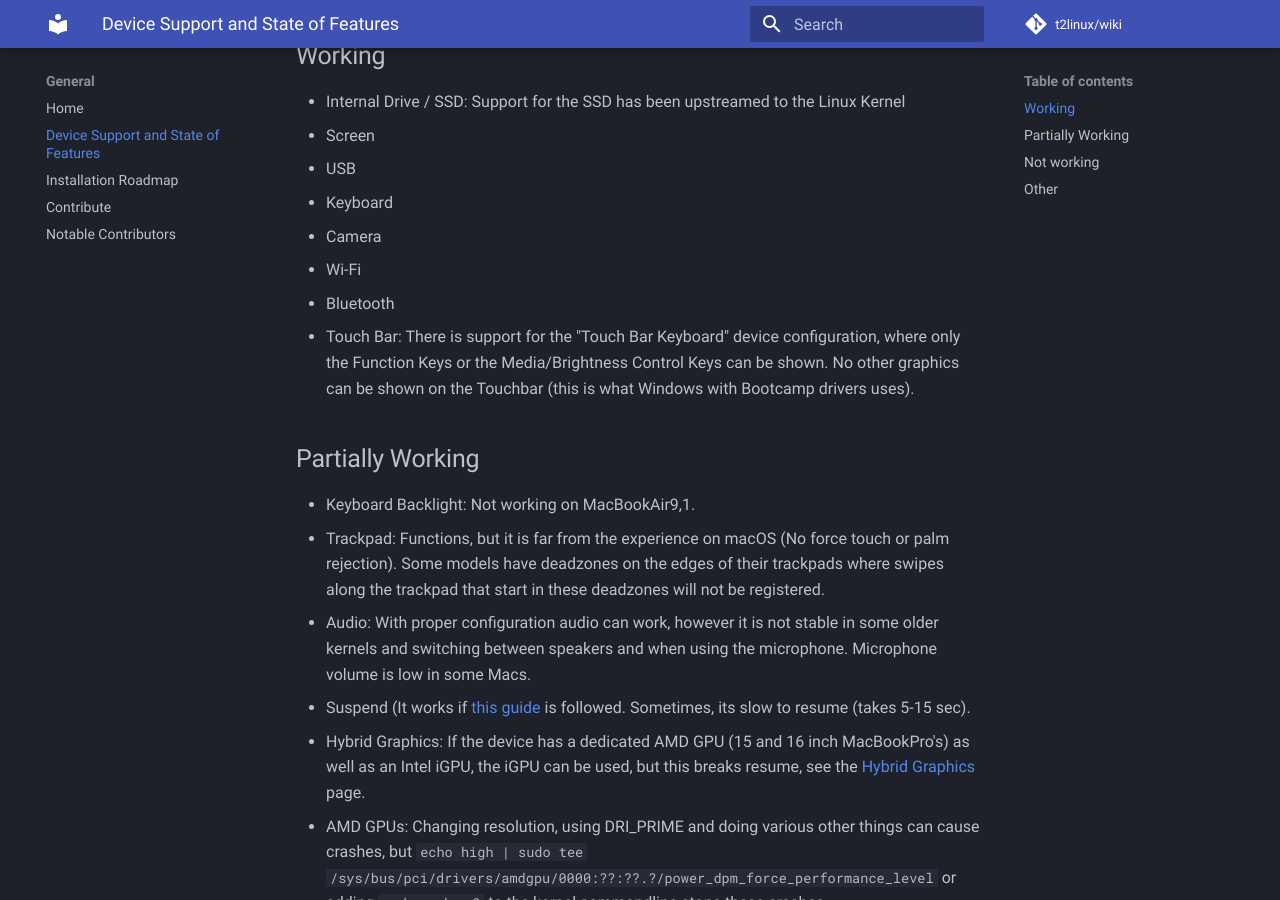
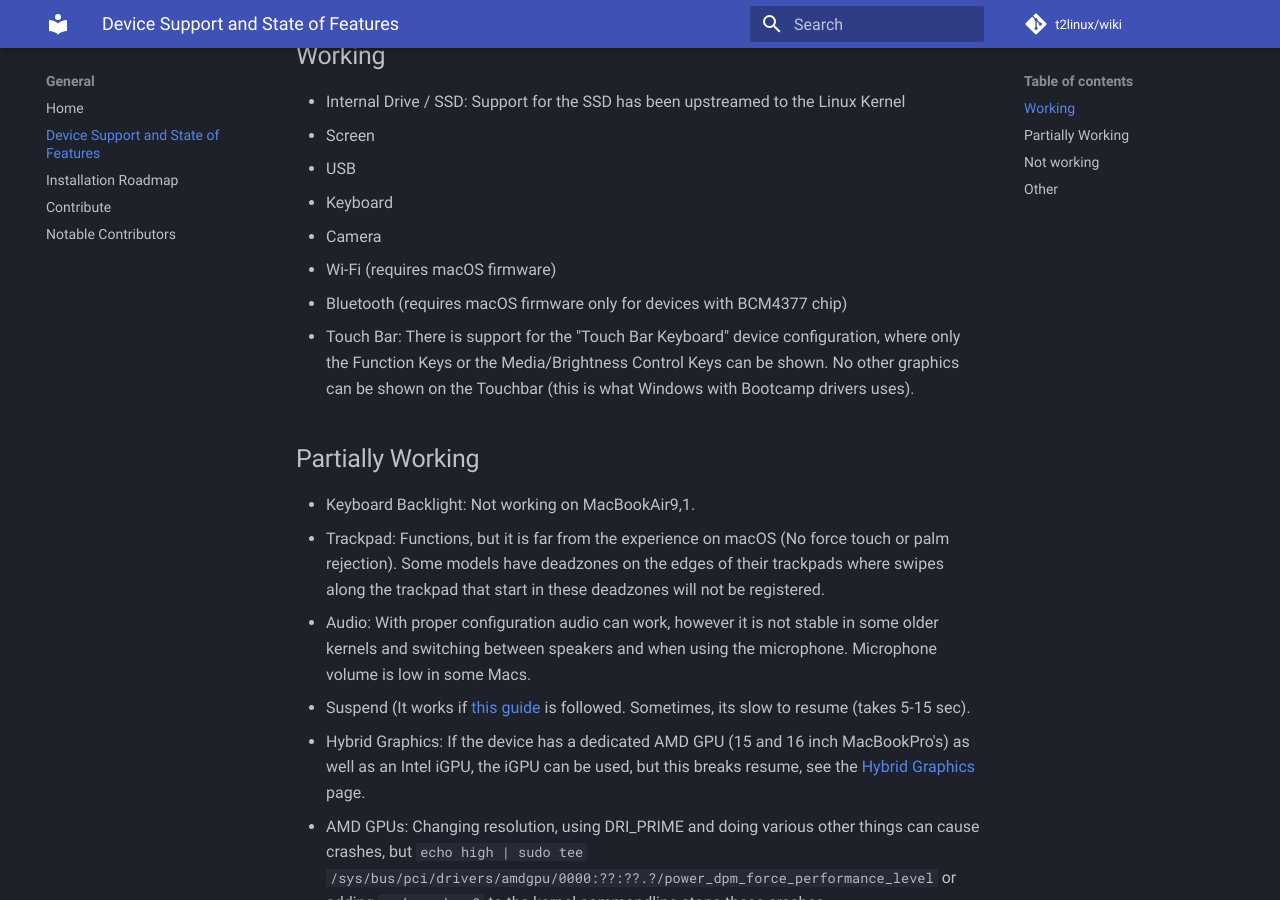
Before and after one commit to t2linux/wiki, an MkDocs documentation site: the page built from docs/state.md, in a window 1280 px wide and 900 px high, scrolled down 343 px. Built offline with MkDocs 1.6.1 and Material for MkDocs 9.7.7, drawn with Linux system fonts in a browser that asks for light colours; comment, search, counter and statistics services are not loaded.

Commit message:
State: Mark working entries that require macOS firmware

```diff
--- a/docs/state.md
+++ b/docs/state.md
@@ -9,8 +9,8 @@ While Linux is usable on all T2 models, some features are limited due to the lac
 - USB
 - Keyboard
 - Camera
-- Wi-Fi
-- Bluetooth
+- Wi-Fi (requires macOS firmware)
+- Bluetooth (requires macOS firmware only for devices with BCM4377 chip)
 - Touch Bar: There is support for the "Touch Bar Keyboard" device configuration, where only the Function Keys or the Media/Brightness Control Keys can be shown. No other graphics can be shown on the Touchbar (this is what Windows with Bootcamp drivers uses).
 
 ## Partially Working
```
